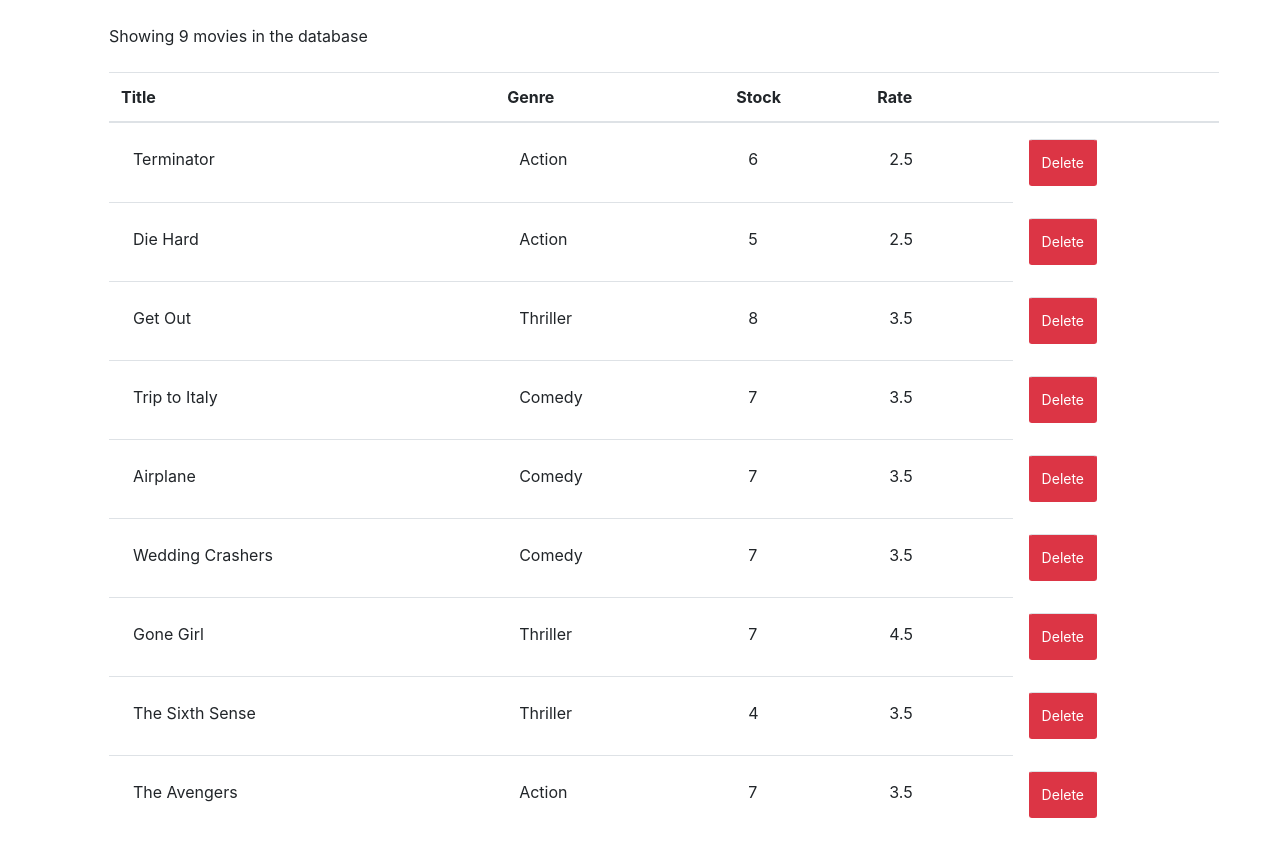
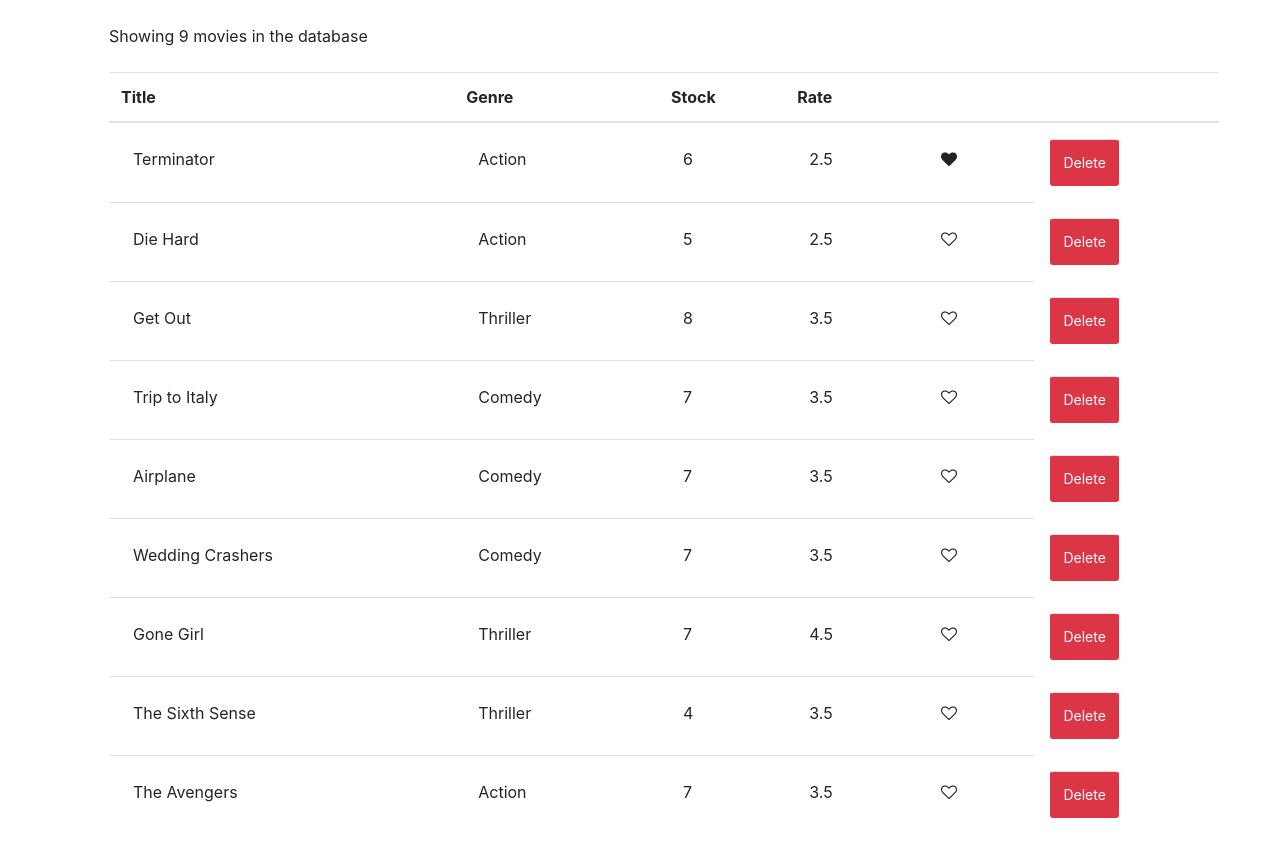
Before and after one commit to mayanksh99/react-app-2, a React (Create React App) app: page / in a window 1280 px wide. Built offline with nearby package versions, Linux system fonts and the light colour scheme.

Commit message:
props and functional components

```diff
--- /dev/null
+++ b/src/components/common/like.jsx
@@ -0,0 +1,15 @@
+import React from "react";
+
+const Like = props => {
+  let classes = "fa fa-heart";
+  if (!props.liked) classes += "-o";
+  return (
+    <i
+      onClick={props.onClick}
+      style={{ cursor: "pointer" }}
+      className={classes}
+    ></i>
+  );
+};
+
+export default Like;
--- a/src/components/movies.jsx
+++ b/src/components/movies.jsx
@@ -1,4 +1,5 @@
 import React, { Component } from "react";
+import Like from "./common/like";
 import { getMovies } from "../services/fakeMovieService";
 
 class Movies extends Component {
@@ -9,6 +10,14 @@
   deleteMovies = movie => {
     const movies = this.state.movies.filter(m => m._id !== movie._id);
     this.setState({ movies: movies });
+  };
+
+  handleLike = movie => {
+    const movies = [...this.state.movies];
+    const index = movies.indexOf(movie);
+    movies[index] = { ...movies[index] };
+    movies[index].liked = !movies[index].liked;
+    this.setState({ movies });
   };
 
   render() {
@@ -27,20 +36,26 @@
               <th scope="col">Stock</th>
               <th scope="col">Rate</th>
               <th></th>
+              <th></th>
             </tr>
           </thead>
           <tbody>
             {this.state.movies.map(movie => (
-              <tr>
+              <tr key={movie._id}>
                 <td className="p-4">{movie.title}</td>
                 <td className="p-4">{movie.genre.name}</td>
                 <td className="p-4">{movie.numberInStock}</td>
                 <td className="p-4">{movie.dailyRentalRate}</td>
+                <td className="p-4">
+                  <Like
+                    liked={movie.liked}
+                    onClick={() => this.handleLike(movie)}
+                  />
+                </td>
                 <td
                   onClick={() => this.deleteMovies(movie)}
                   className="btn btn-danger btn-sm m-3"
                 >
-                  {" "}
                   Delete
                 </td>
               </tr>
--- a/src/services/fakeMovieService.js
+++ b/src/services/fakeMovieService.js
@@ -7,7 +7,8 @@
     genre: { _id: "5b21ca3eeb7f6fbccd471818", name: "Action" },
     numberInStock: 6,
     dailyRentalRate: 2.5,
-    publishDate: "2018-01-03T19:04:28.809Z"
+    publishDate: "2018-01-03T19:04:28.809Z",
+    liked: true
   },
   {
     _id: "5b21ca3eeb7f6fbccd471816",
```
